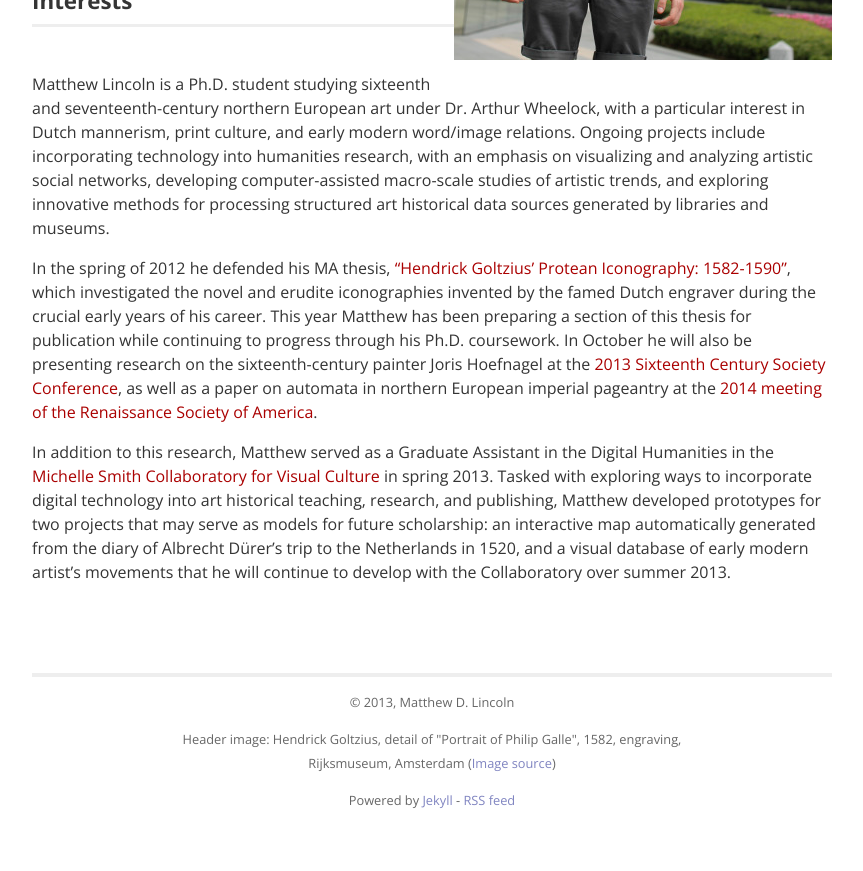
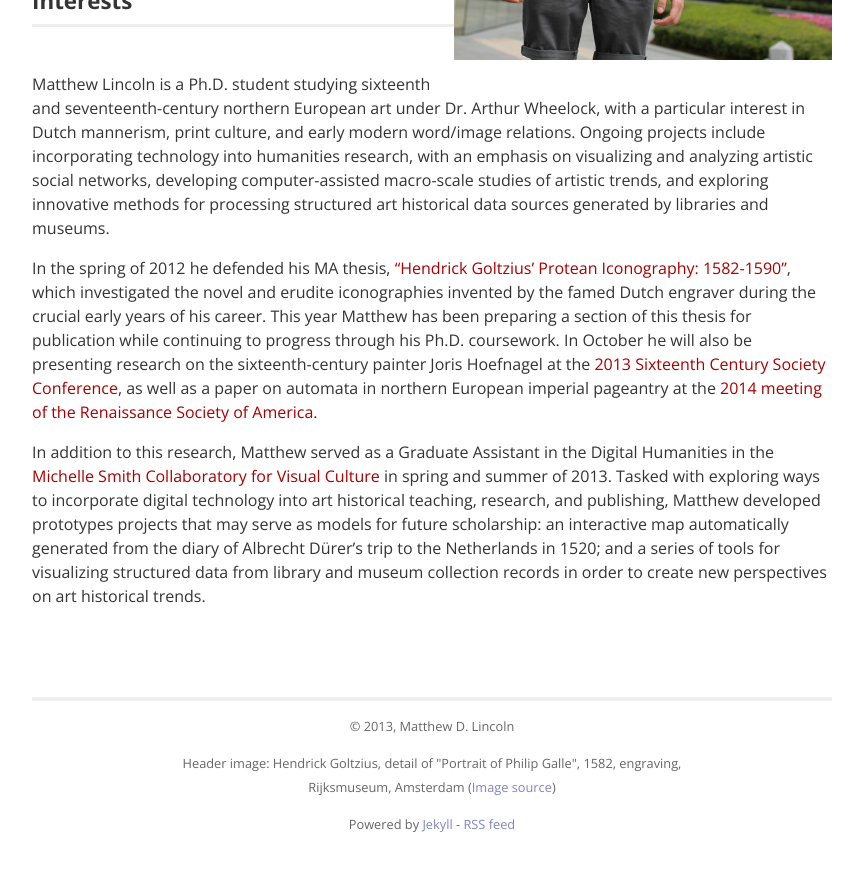
Before and after one commit to mdlincoln/mdlincoln.github.io, a Jekyll site: the page built from about/index.md, in a window 1280 px wide and 900 px high, scrolled down 1153 px. Shown: the top 871 px of the window, without its empty margins (208-1071 px from the left). Built offline with Jekyll 4.4.1, drawn with Linux system fonts in a browser that asks for light colours.

Commit message:
Update bio

```diff
--- a/about/index.md
+++ b/about/index.md
@@ -35,4 +35,4 @@ Matthew Lincoln is a Ph.D. student studying sixteenth and seventeenth-century no
 
 In the spring of 2012 he defended his MA thesis, ["Hendrick Goltzius' Protean Iconography: 1582-1590"](http://drum.lib.umd.edu//handle/1903/12861), which investigated the novel and erudite iconographies invented by the famed Dutch engraver during the crucial early years of his career. This year Matthew has been preparing a section of this thesis for publication while continuing to progress through his Ph.D. coursework. In October he will also be presenting research on the sixteenth-century painter Joris Hoefnagel at the [2013 Sixteenth Century Society Conference](http://sixteenthcentury.org/conference/), as well as a paper on automata in northern European imperial pageantry at the [2014 meeting of the Renaissance Society of America](http://www.rsa.org/?page=2014NewYork).
 
-In addition to this research, Matthew served as a Graduate Assistant in the Digital Humanities in the [Michelle Smith Collaboratory for Visual Culture](http://michellesmithcollaboratory.umd.edu/) in spring 2013. Tasked with exploring ways to incorporate digital technology into art historical teaching, research, and publishing, Matthew developed prototypes for two projects that may serve as models for future scholarship: an interactive map automatically generated from the diary of Albrecht Dürer’s trip to the Netherlands in 1520, and a visual database of early modern artist’s movements that he will continue to develop with the Collaboratory over summer 2013.
+In addition to this research, Matthew served as a Graduate Assistant in the Digital Humanities in the [Michelle Smith Collaboratory for Visual Culture](http://michellesmithcollaboratory.umd.edu/) in spring and summer of 2013. Tasked with exploring ways to incorporate digital technology into art historical teaching, research, and publishing, Matthew developed prototypes projects that may serve as models for future scholarship: an interactive map automatically generated from the diary of Albrecht Dürer’s trip to the Netherlands in 1520; and a series of tools for visualizing structured data from library and museum collection records in order to create new perspectives on art historical trends.
```
